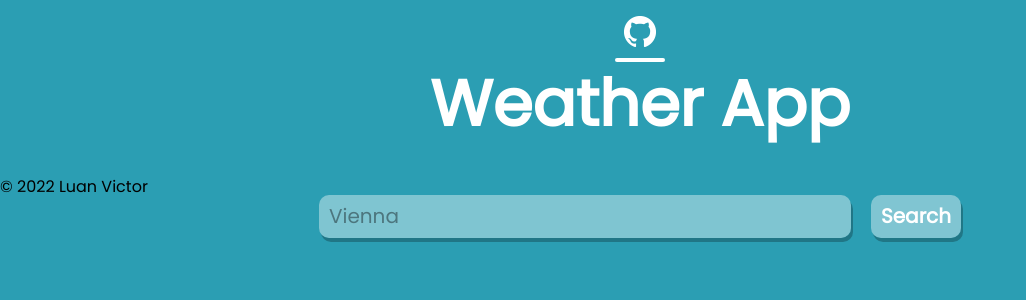
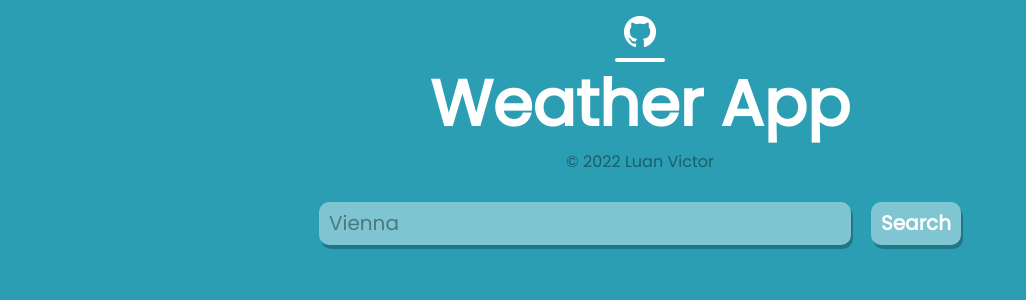
Before and after one commit to Luzin7/react-weather-app, a React (Create React App) app: page / in a window 1280 px wide. Shown: the top 300 px of the page, without its empty margins (0-1026 px from the left). Built offline with nearby package versions, Linux system fonts and the light colour scheme.

Commit message:
♻️refactor: Alinha textos CSS

```diff
--- a/src/style/header.css
+++ b/src/style/header.css
@@ -1,3 +1,9 @@
+.header{
+  display: flex;
+  flex-flow: column wrap;
+  margin-bottom: 2em;
+}
+
 .header h1 {
   color: var(--text-color);
   font-weight: bold;
@@ -22,8 +28,13 @@
   display: flex;
   justify-content: center;
   align-items: center;
-  /* gap: 2em; */
   margin: 1em 0em 0px 0px;
+}
+
+.header span{
+  text-align: center;
+  margin-top: -25px;
+  opacity: 40%;
 }
 
 @media screen and (max-width: 600px) {
```
